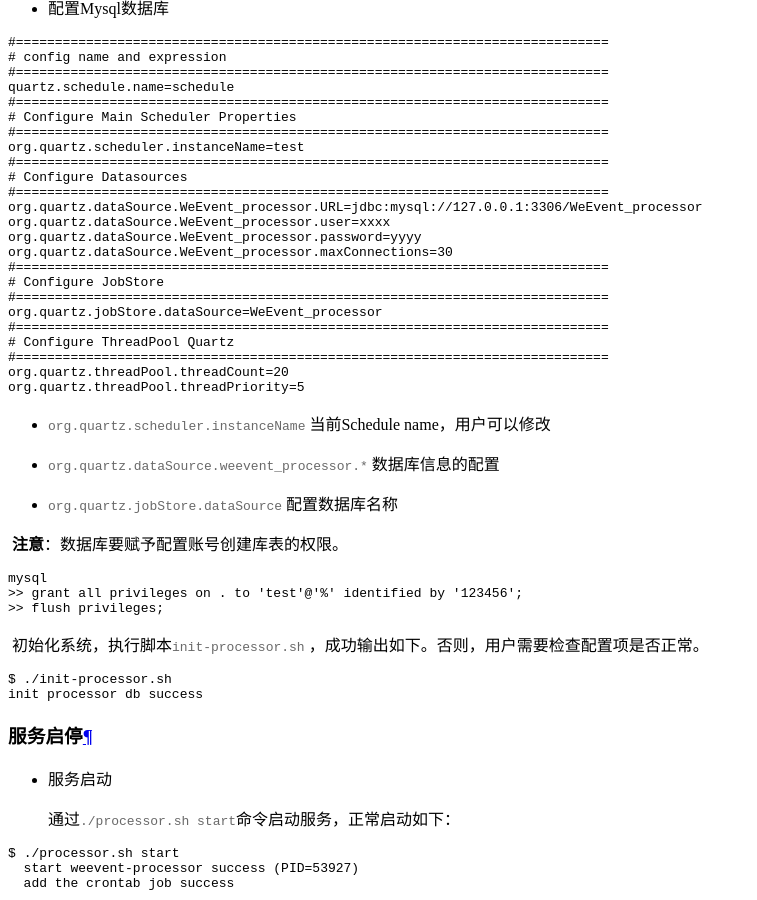
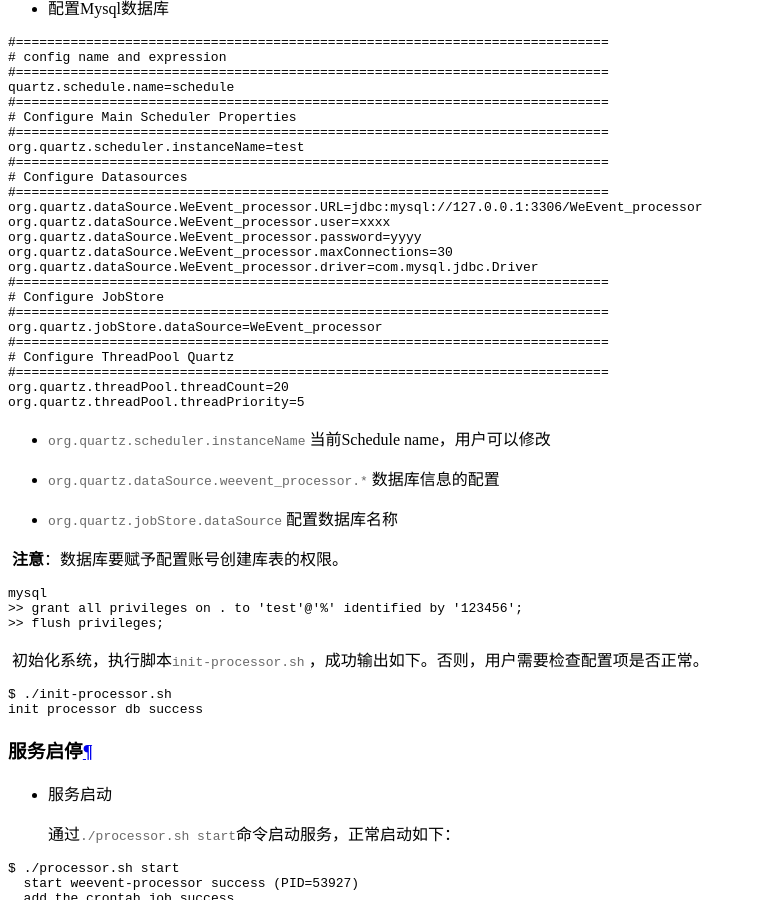
Before and after one commit to WeBankBlockchain/WeEvent-docs, a Sphinx documentation site: the page built from docs/install/module/processor.md, in a window 1280 px wide and 900 px high, scrolled down 2023 px. Shown: the whole window, without its empty margins (0-757 px from the left). Built offline with Sphinx 7.4.7 and the Read the Docs theme 2.0.0, drawn with Linux system fonts in a browser that asks for light colours.

Commit message:
add config

```diff
--- a/docs/install/module/processor.md
+++ b/docs/install/module/processor.md
@@ -90,6 +90,7 @@
 org.quartz.dataSource.WeEvent_processor.user=xxxx
 org.quartz.dataSource.WeEvent_processor.password=yyyy
 org.quartz.dataSource.WeEvent_processor.maxConnections=30
+org.quartz.dataSource.WeEvent_processor.driver=com.mysql.jdbc.Driver
 #============================================================================
 # Configure JobStore
 #============================================================================
```
